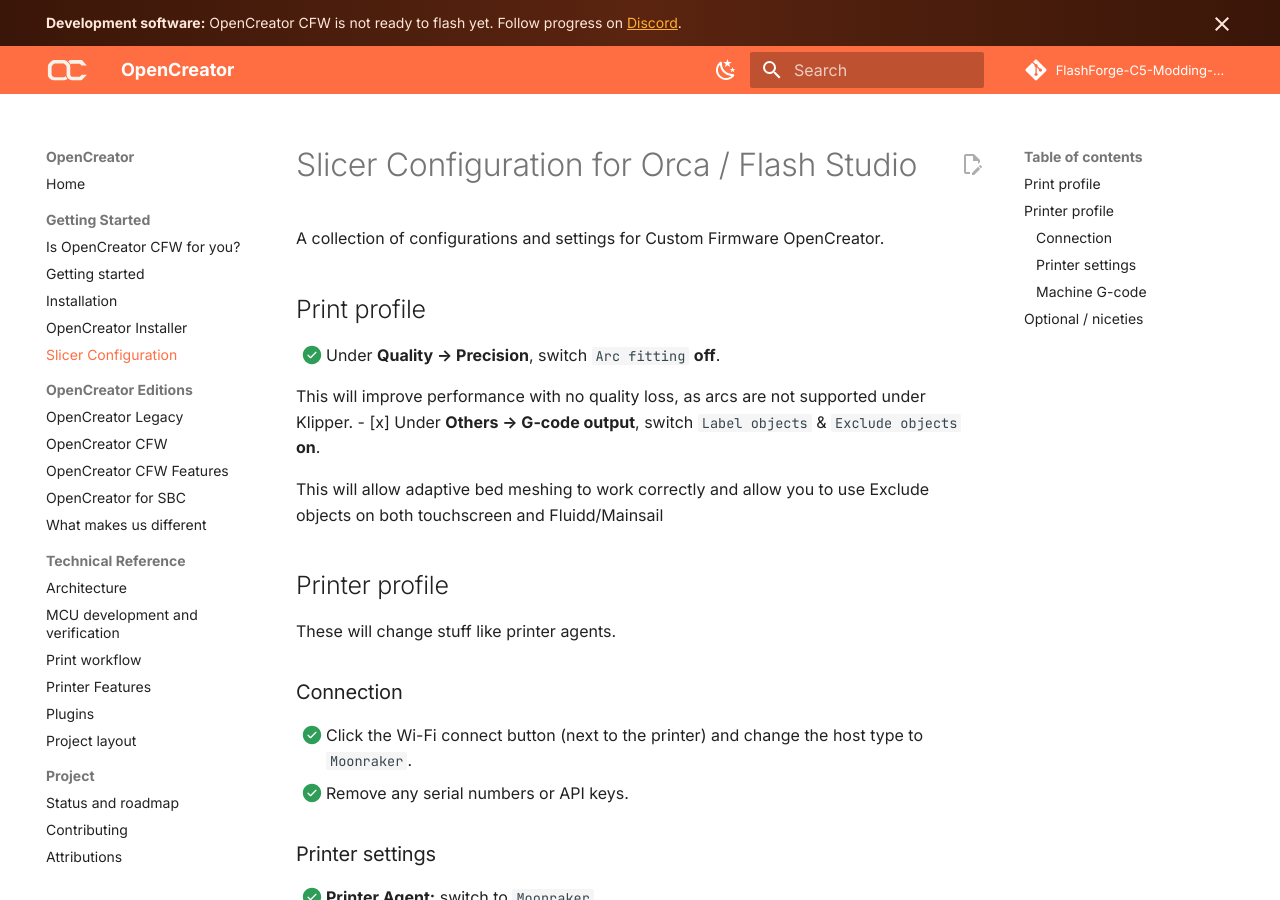
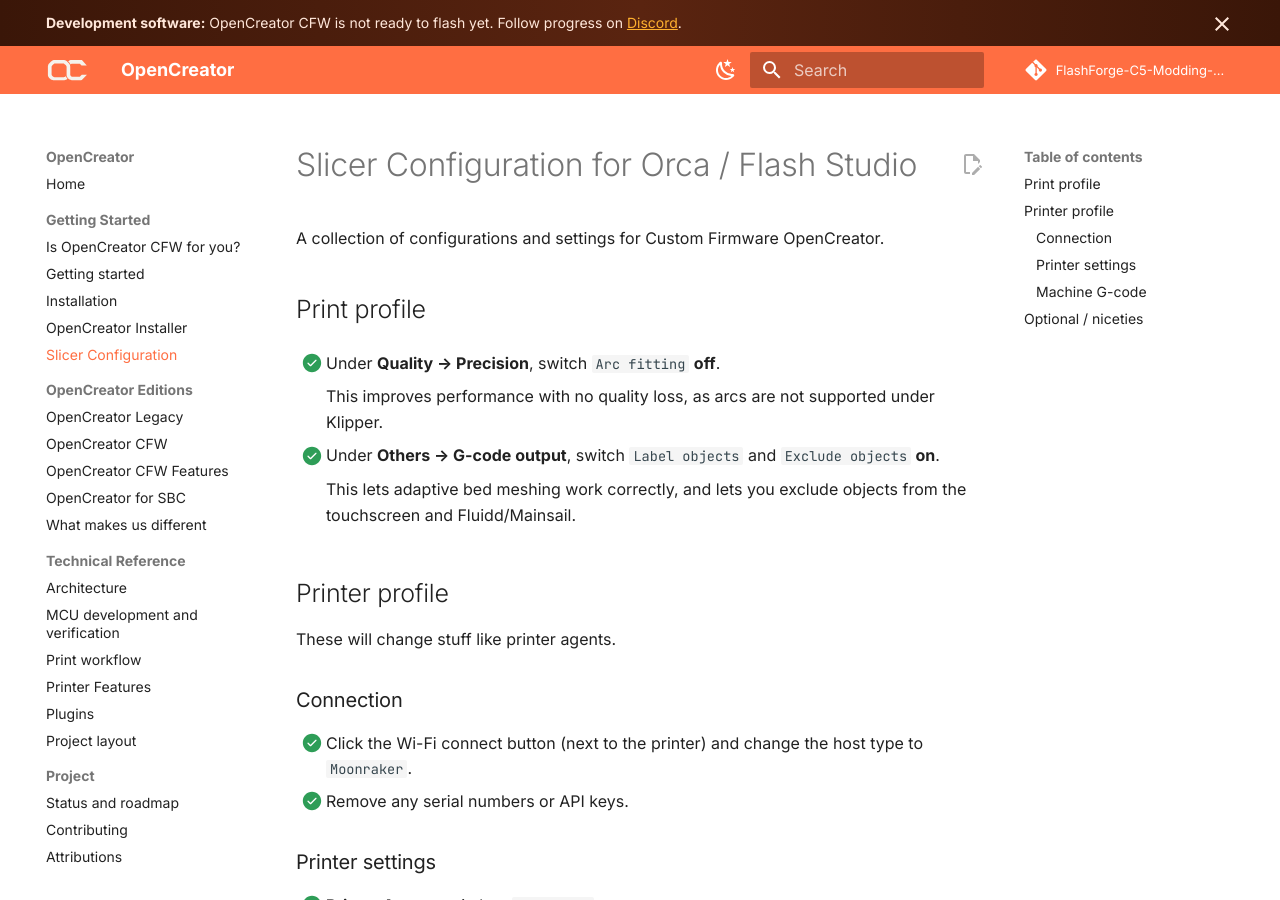
Before and after one commit to FlashForge-C5-Modding-Group/OpenCreator, an MkDocs documentation site: the page built from docs/slicer-config.md, in a window 1280 px wide and 900 px high. Built offline with MkDocs 1.6.1 and Material for MkDocs 9.7.7, drawn with Linux system fonts in a browser that asks for light colours; comment, search, counter and statistics services are not loaded.

Commit message:
slicer config update

```diff
--- a/docs/slicer-config.md
+++ b/docs/slicer-config.md
@@ -6,12 +6,13 @@ A collection of configurations and settings for Custom Firmware OpenCreator.
 
 - [x] Under **Quality → Precision**, switch `Arc fitting` **off**.
 
-  This will improve performance with no quality loss, as arcs are not
-  supported under Klipper.
-- [x] Under **Others → G-code output**, switch `Label objects` & `Exclude objects` **on**.
+    This improves performance with no quality loss, as arcs are not
+    supported under Klipper.
 
-This will allow adaptive bed meshing to work correctly and allow you to use Exclude objects on both
-touchscreen and Fluidd/Mainsail
+- [x] Under **Others → G-code output**, switch `Label objects` and `Exclude objects` **on**.
+
+    This lets adaptive bed meshing work correctly, and lets you exclude objects from the
+    touchscreen and Fluidd/Mainsail.
 
 ## Printer profile
 
```
Also changed, not shown: docs/installation-and-safety.md (+1 -0 lines).
